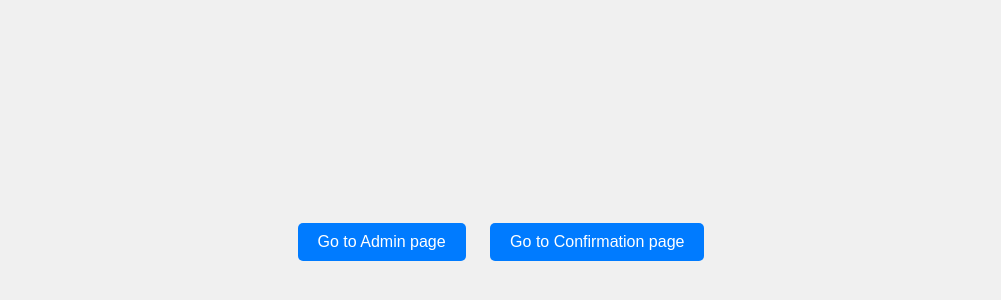
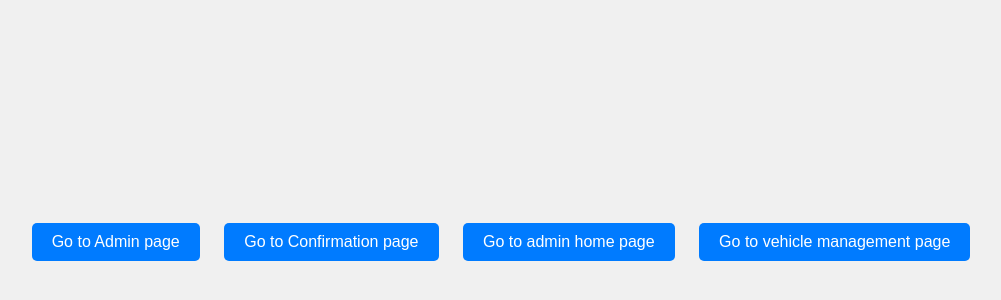
Before and after one commit to dancing-trees/dbms_project, a plain HTML site: page pages/home_page.html in a window 1280 px wide. Shown: the part 158-458 px from the top of the page, without its empty margins (139-1140 px from the left). Drawn offline with Linux system fonts and the light colour scheme.

Commit message:
Update home_page.html

```diff
--- a/pages/home_page.html
+++ b/pages/home_page.html
@@ -38,6 +38,8 @@
     <div class="button-container">
         <a href="confirmation_page.html" class="button">Go to Admin page</a>
         <a href="login_page_admin.html" class="button">Go to Confirmation page</a>
+        <a href="admin_home_page.html" class="button">Go to admin home page</a>
+        <a href="manage-vehicles.html.html" class="button">Go to vehicle management page</a>
     </div>
 </body>
 </html>
```
